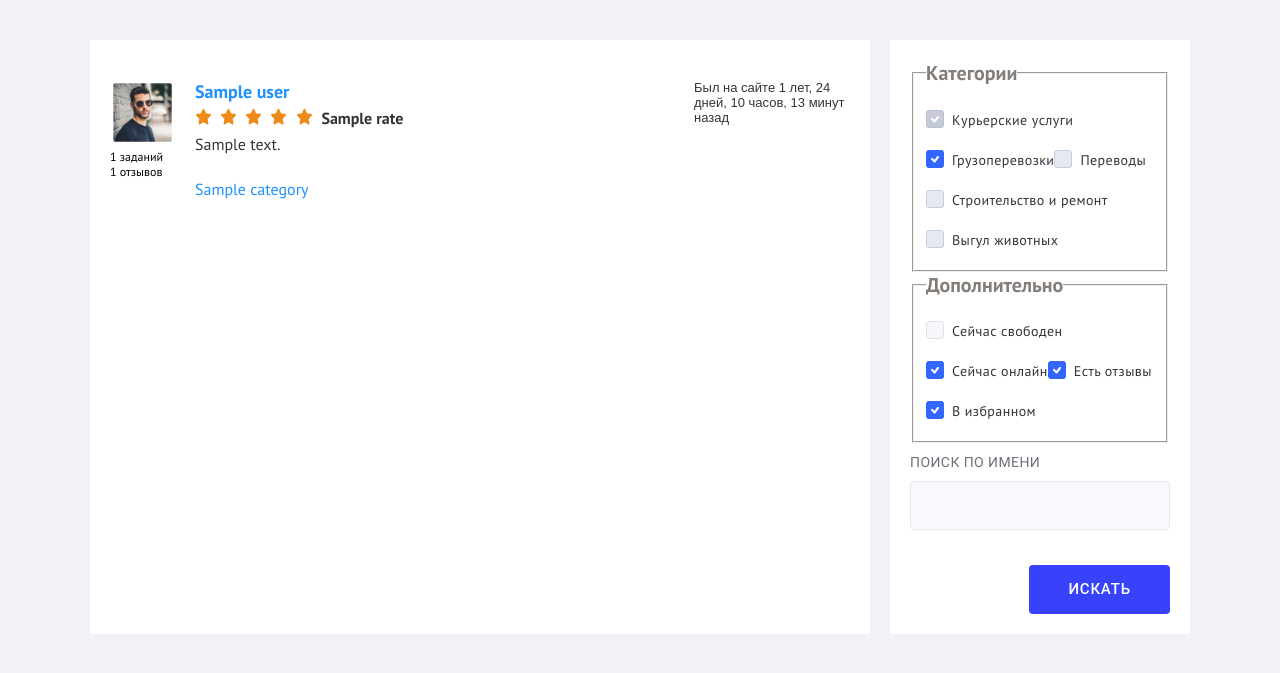
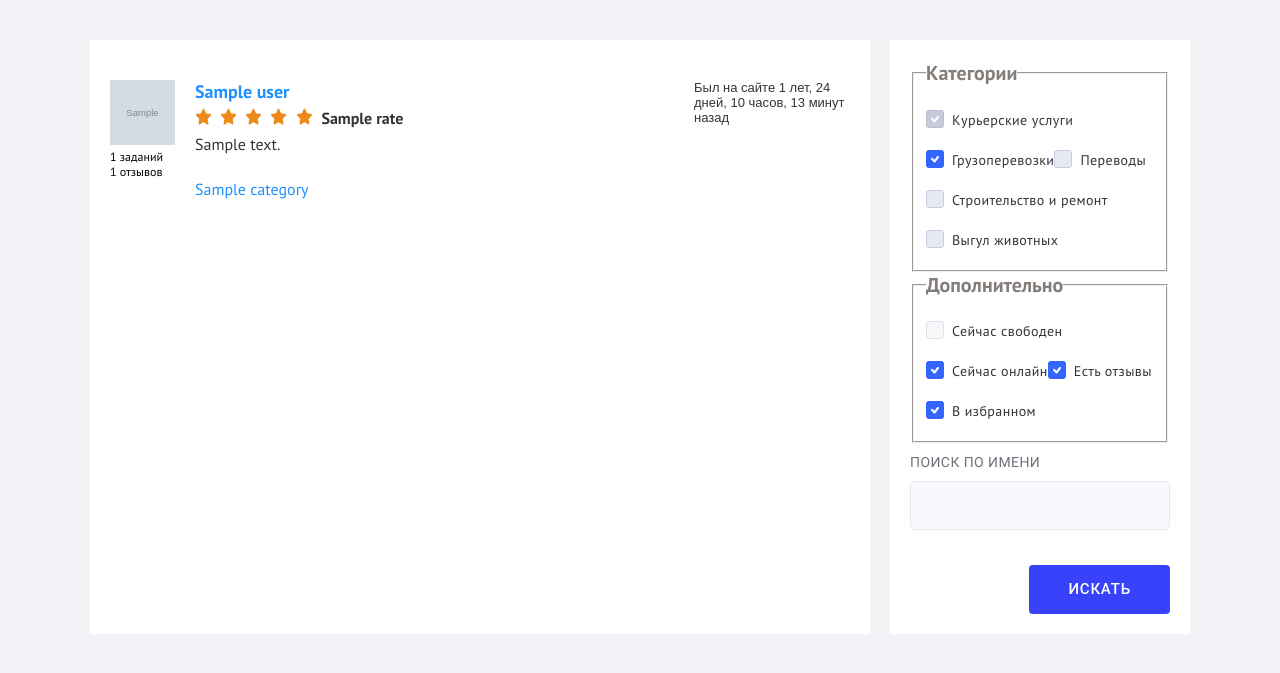
Before and after one commit to htmlacademy-yii/99588-task-force-1, a PHP site: template frontend/views/user/index.php in a window 1280 px wide. Shown: the part 79-752 px from the top of the page. Run offline with PHP 8.4, Linux system fonts and the light colour scheme; the template is opened without the code that fills it: most values are stand-ins (such as "Sample title", 1, 10 or a date in 2020); grey boxes marked "Sample" are stand-in pictures; data that the repository does not hold is empty; some libraries are stand-ins or nearby versions.

Commit message:
added user->profile->image_url

```diff
--- a/frontend/views/user/index.php
+++ b/frontend/views/user/index.php
@@ -6,7 +6,7 @@ $this->title = 'users';
         <div class="content-view__feedback-card user__search-wrapper">
             <div class="feedback-card__top">
                 <div class="user__search-icon">
-                    <a href="#"><img src="./img/man-glasses.jpg" width="65" height="65"></a>
+                    <a href="#"><img src="<?= $user->profile->image_url?>" width="65" height="65"></a>
                     <span><?= $user->executorTasksCount; ?> заданий</span>
                     <span><?= $user->feedBacksCount; ?> отзывов</span>
                 </div>
```
